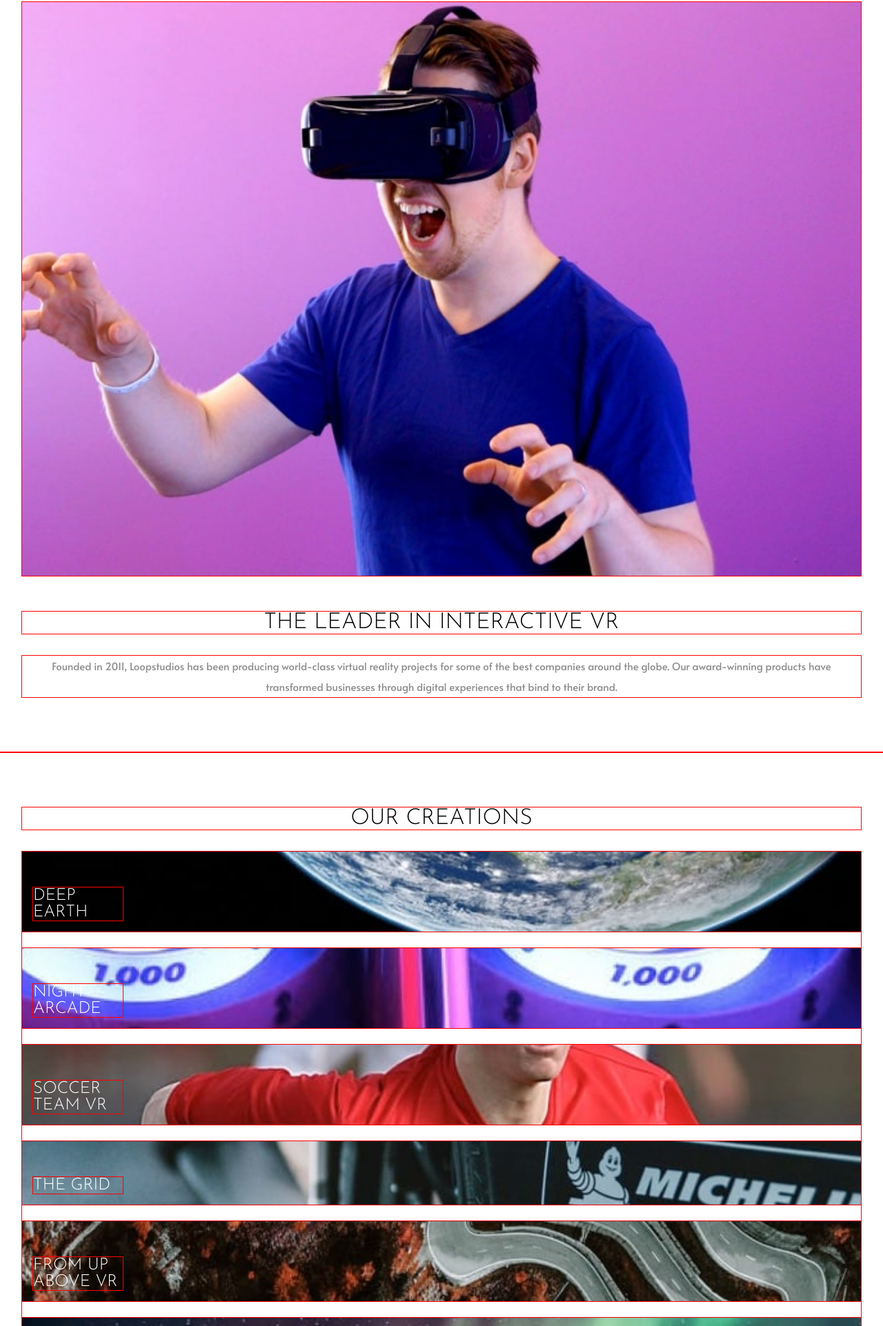
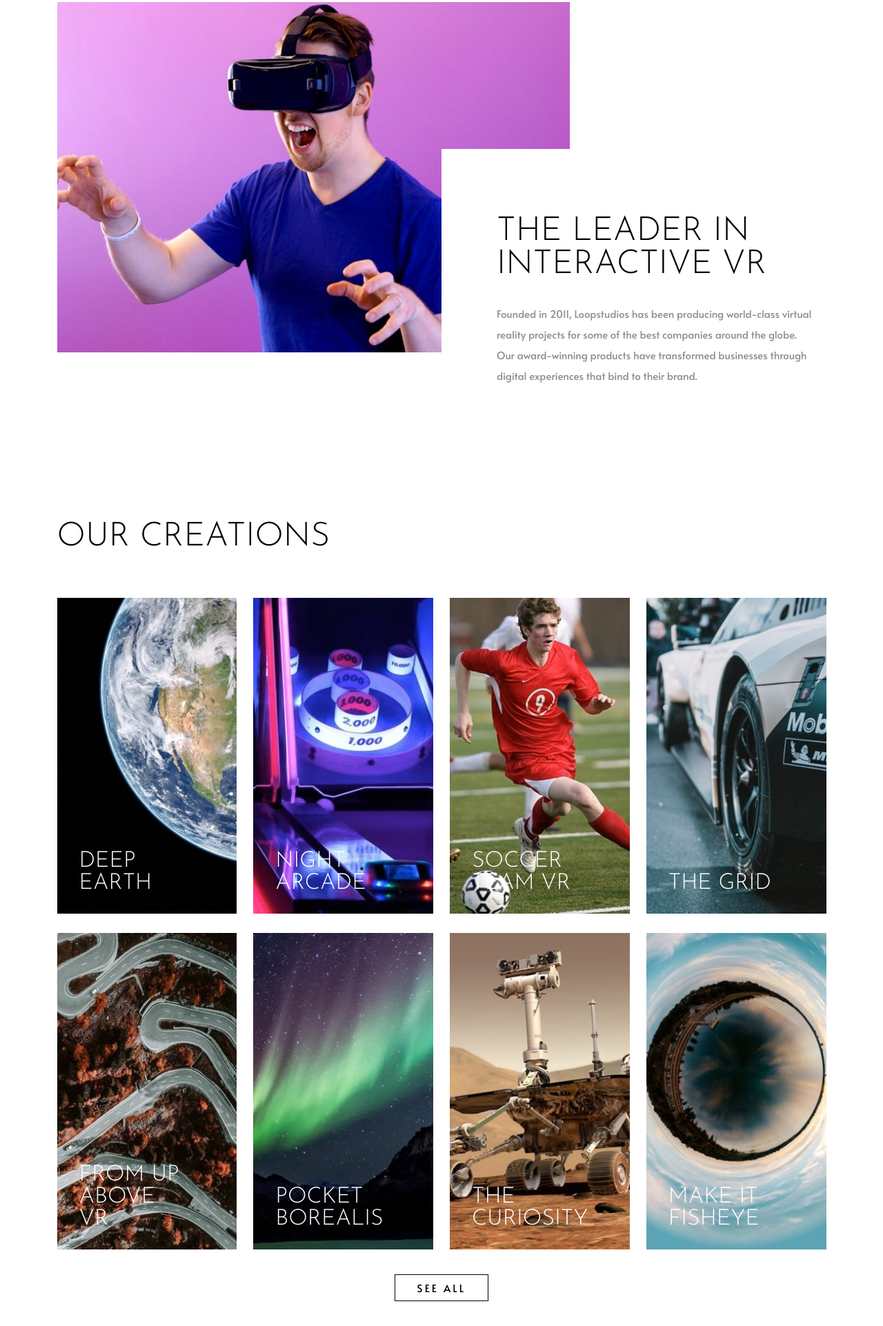
Before and after one commit to GK-Hynes/loopstudios-landing-page, a plain HTML site: page index.html in a window 1280 px wide. Shown: the part 877-2800 px from the top of the page at 69% size. Drawn offline with Linux system fonts and the light colour scheme.

Commit message:
Fix product images

```diff
--- a/index.html
+++ b/index.html
@@ -90,46 +90,108 @@
         </div>
       </section>
       <section class="about" id="aboutUs">
+        <div class="about__image-wrapper">
           <img
             class="about__image"
             src="./images/desktop/image-interactive.jpg"
             alt="Man in blue t-shirt trying out VR headset."
           />
+        </div>
+        <div class="about__content">
           <h2 class="heading__secondary heading__about">
             The leader in interactive VR
           </h2>
           <p class="about__text">
             Founded in 2011, Loopstudios has been producing world-class virtual
-          reality projects for some of the best companies around the globe. Our
-          award-winning products have transformed businesses through digital
-          experiences that bind to their brand.
+            reality projects for some of the best companies around the globe.
+            Our award-winning products have transformed businesses through
+            digital experiences that bind to their brand.
           </p>
+        </div>
       </section>
       <section class="products" id="products">
-        <h2 class="heading__secondary">Our Creations</h2>
+        <div class="product__header">
+          <h2 class="heading__secondary product__heading">Our Creations</h2>
+        </div>
         <div class="product-grid">
           <div class="product product-1">
+            <picture class="product__picture">
+              <source
+                srcset="./images/desktop/image-deep-earth.jpg"
+                media="(min-width: 640px)"
+              />
+              <img src="./images/mobile/image-deep-earth.jpg" alt="" />
+            </picture>
             <h3 class="product__title">Deep earth</h3>
           </div>
           <div class="product product-2">
+            <picture class="product__picture">
+              <source
+                srcset="./images/desktop/image-night-arcade.jpg"
+                media="(min-width: 640px)"
+              />
+              <img src="./images/mobile/image-night-arcade.jpg" alt="" />
+            </picture>
             <h3 class="product__title">Night arcade</h3>
           </div>
           <div class="product product-3">
+            <picture class="product__picture">
+              <source
+                srcset="./images/desktop/image-soccer-team.jpg"
+                media="(min-width: 640px)"
+              />
+              <img src="./images/mobile/image-soccer-team.jpg" alt="" />
+            </picture>
             <h3 class="product__title">Soccer team VR</h3>
           </div>
           <div class="product product-4">
+            <picture class="product__picture">
+              <source
+                srcset="./images/desktop/image-grid.jpg"
+                media="(min-width: 640px)"
+              />
+              <img src="./images/mobile/image-grid.jpg" alt="" />
+            </picture>
             <h3 class="product__title">The grid</h3>
           </div>
           <div class="product product-5">
+            <picture class="product__picture">
+              <source
+                srcset="./images/desktop/image-from-above.jpg"
+                media="(min-width: 640px)"
+              />
+              <img src="./images/mobile/image-from-above.jpg" alt="" />
+            </picture>
             <h3 class="product__title">From up above VR</h3>
           </div>
           <div class="product product-6">
+            <picture class="product__picture">
+              <source
+                srcset="./images/desktop/image-pocket-borealis.jpg"
+                media="(min-width: 640px)"
+              />
+              <img src="./images/mobile/image-pocket-borealis.jpg" alt="" />
+            </picture>
             <h3 class="product__title">Pocket borealis</h3>
           </div>
           <div class="product product-7">
+            <picture class="product__picture">
+              <source
+                srcset="./images/desktop/image-curiosity.jpg"
+                media="(min-width: 640px)"
+              />
+              <img src="./images/mobile/image-curiosity.jpg" alt="" />
+            </picture>
             <h3 class="product__title">The curiosity</h3>
           </div>
           <div class="product product-8">
+            <picture class="product__picture">
+              <source
+                srcset="./images/desktop/image-fisheye.jpg"
+                media="(min-width: 640px)"
+              />
+              <img src="./images/mobile/image-fisheye.jpg" alt="" />
+            </picture>
             <h3 class="product__title">Make it fisheye</h3>
           </div>
         </div>
--- a/styles.css
+++ b/styles.css
@@ -4,7 +4,7 @@
   box-sizing: border-box;
   margin: 0;
   padding: 0;
-  outline: 1px solid red;
+  /* outline: 1px solid red; */
 }
 
 img {
@@ -16,6 +16,7 @@ img {
   --black: hsl(0, 0%, 0%);
   --dark-gray: hsl(0, 0%, 55%);
   --very-dark-gray: hsl(0, 0%, 41%);
+  --max-width: 1115px;
 }
 
 body {
@@ -32,7 +33,7 @@ h3 {
 }
 
 .container {
-  max-width: 1120px;
+  max-width: var(--max-width);
   margin: auto;
 }
 
@@ -45,7 +46,7 @@ h3 {
 }
 
 .header__main {
-  max-width: 1120px;
+  max-width: var(--max-width);
   margin: auto;
   display: flex;
   align-items: center;
@@ -118,7 +119,7 @@ h3 {
 
 .hero__content {
   width: 100%;
-  max-width: 1120px;
+  max-width: var(--max-width);
   margin: auto;
 }
 
@@ -130,10 +131,13 @@ h3 {
   padding: 1.5rem;
 }
 
+/* About section styles */
+
 .about {
+  max-width: var(--max-width);
+  margin: auto;
   min-height: 100vh;
   padding: 5rem 2rem;
-  text-align: center;
 }
 
 .heading__secondary {
@@ -146,9 +150,14 @@ h3 {
   font-weight: 300;
 }
 
+.about__image {
+  object-fit: cover;
+}
+
 .about__text {
   color: var(--dark-gray);
   line-height: 2;
+  text-align: center;
 }
 
 /* Product styles */
@@ -159,22 +168,33 @@ h3 {
 }
 
 .product-grid {
+  max-width: var(--max-width);
   display: grid;
   gap: 1.5rem;
+  margin-left: auto;
+  margin-right: auto;
   margin-bottom: 2rem;
 }
 
 .product {
-  padding: 3.25rem 1rem 1rem 1rem;
+  position: relative;
   background: no-repeat center/cover;
+  cursor: pointer;
+}
+
+.product__picture {
+  width: 100%;
 }
 
 .product__title {
+  position: absolute;
+  bottom: 2rem;
+  left: 2rem;
   color: var(--white);
   text-transform: uppercase;
   font-size: 1.5rem;
   font-weight: 300;
-  max-width: 130px;
+  max-width: 150px;
 }
 
 .product__link-wrapper {
@@ -196,33 +216,6 @@ h3 {
   color: var(--white);
   background-color: var(--black);
   transition: background-color 300ms ease-in;
-}
-
-.product-1 {
-  background-image: url("./images/mobile/image-deep-earth.jpg");
-}
-
-.product-2 {
-  background-image: url("./images/mobile/image-night-arcade.jpg");
-}
-.product-3 {
-  background-image: url("./images/mobile/image-soccer-team.jpg");
-}
-.product-4 {
-  background-image: url("./images/mobile/image-grid.jpg");
-}
-.product-5 {
-  background-image: url("./images/mobile/image-from-above.jpg");
-}
-.product-6 {
-  background-image: url("./images/mobile/image-pocket-borealis.jpg");
-}
-.product-7 {
-  background-image: url("./images/mobile/image-curiosity.jpg");
-}
-
-.product-8 {
-  background-image: url("./images/mobile/image-fisheye.jpg");
 }
 
 /* Footer styles */
@@ -297,8 +290,6 @@ h3 {
   }
 
   .nav__list-item {
-    /* display: flex;
-    align-items: center; */
   }
 
   .nav__link {
@@ -315,7 +306,7 @@ h3 {
   }
 
   .hero__content {
-    max-width: 1120px;
+    max-width: var(--max-width);
     margin: auto;
   }
 
@@ -324,4 +315,48 @@ h3 {
     max-width: 650px;
     padding: 2rem;
   }
+
+  .about {
+    padding-left: 0;
+    padding-right: 0;
+    display: grid;
+    grid-template-columns: repeat(6, 1fr);
+    grid-template-rows: repeat(3, 1fr);
+  }
+
+  .about__image-wrapper {
+    grid-area: 1 / 1 / 4 / 5;
+  }
+
+  .about__content {
+    background-color: var(--white);
+    grid-area: 2 / 4 / 4 / 7;
+    padding-top: 3rem;
+    padding-left: 5rem;
+    padding-right: 1rem;
+  }
+
+  .heading__secondary {
+    font-size: 3rem;
+    text-align: left;
+  }
+
+  .about__text {
+    text-align: left;
+  }
+
+  .product__heading {
+    max-width: var(--max-width);
+    margin: auto;
+    margin-bottom: 4rem;
+  }
+
+  .product-grid {
+    grid-template-columns: repeat(auto-fit, minmax(250px, 1fr));
+    grid-template-rows: repeat(2, 1fr);
+  }
+
+  .product__title {
+    font-size: 2rem;
+  }
 }
```
Lines whose indentation alone changed are shown as unchanged.
